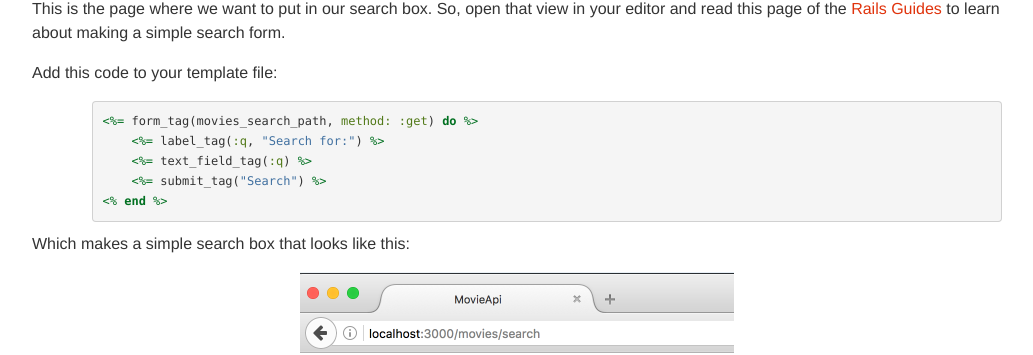
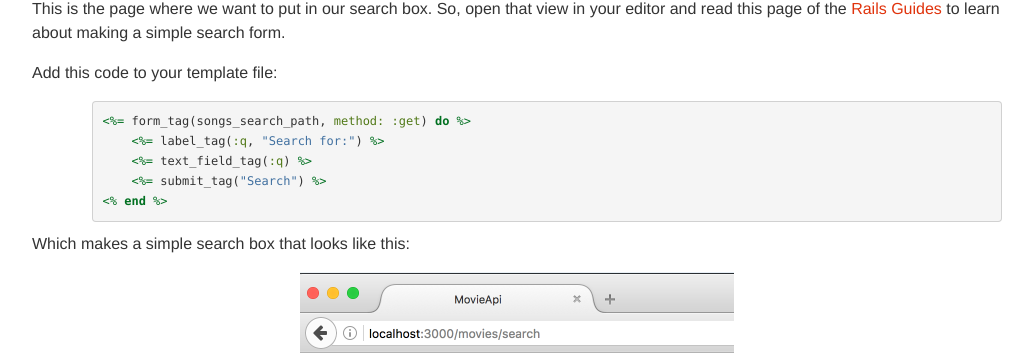
Before and after one commit to tracymu/api-tutorial, a Jekyll site: the page built from index.md, in a window 1280 px wide and 900 px high, scrolled down 6663 px. Shown: the part 146-501 px from the top of the window, without its empty margins (53-1086 px from the left). Built offline with Jekyll 4.4.1, drawn with Linux system fonts in a browser that asks for light colours; nearby versions of some CDN libraries.

Commit message:
Change movies_search_path to songs_search_path

````diff
--- a/index.md
+++ b/index.md
@@ -265,7 +265,7 @@ This is the page where we want to put in our search box. So, open that view in y
 Add this code to your template file:
 
 ```erb
-<%= form_tag(movies_search_path, method: :get) do %>
+<%= form_tag(songs_search_path, method: :get) do %>
     <%= label_tag(:q, "Search for:") %>
     <%= text_field_tag(:q) %>
     <%= submit_tag("Search") %>
````
